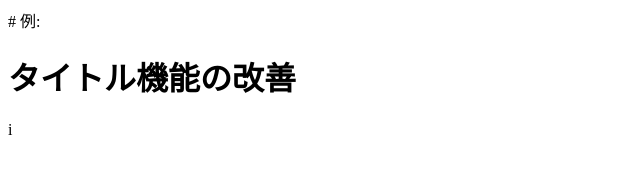
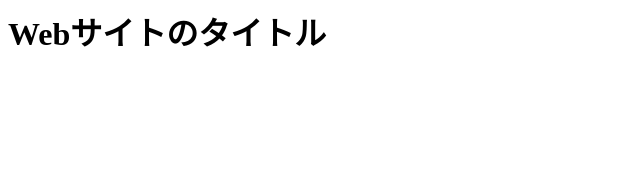
Before and after one commit to smcckaji/my-awesome-project, a plain HTML site: page index.html in a window 1280 px wide. Shown: the whole page, without its empty margins (0-640 px from the left). Drawn offline with Linux system fonts and the light colour scheme.

Commit message:
add body

```diff
--- a/index.html
+++ b/index.html
@@ -1 +1 @@
-# 例: <h1>タイトル機能の改善</h1>i
+<h1>Webサイトのタイトル</h1>
```
